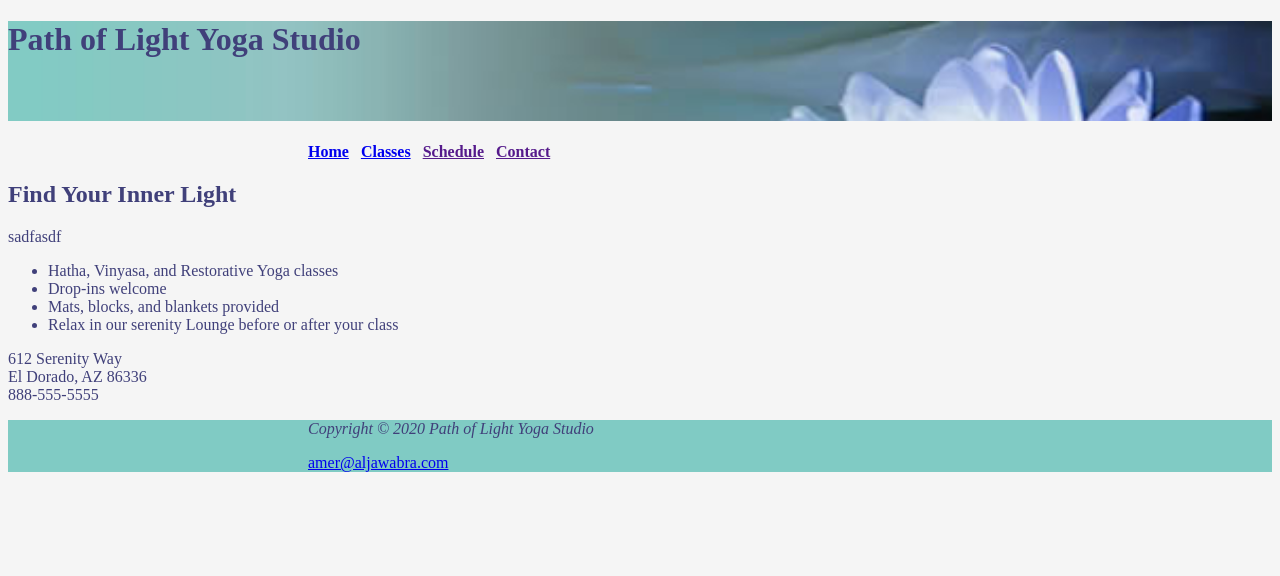
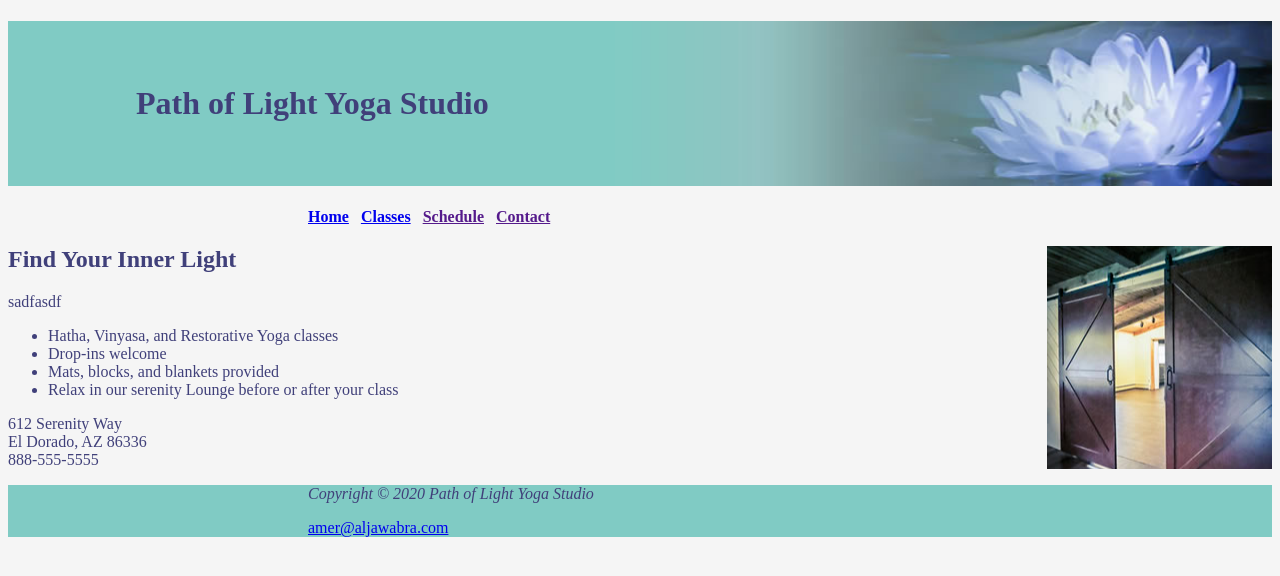
Before and after one commit to AmerKlaus/MyCodingSamples, a PHP site: page /home.html in a window 1280 px wide. Shown: the top 576 px of the page. Run offline with PHP 8.4, Linux system fonts and the light colour scheme.

Commit message:
lab3 solution

```diff
--- a/web/home.html
+++ b/web/home.html
@@ -7,8 +7,8 @@
 </head>
 <body>
     <head><h1>Path of Light Yoga Studio</h1></head>
-    <nav><p><b><a href="lab1.html">Home</a> &nbsp; <a href="classes.html">Classes</a> &nbsp; <a href="">Schedule</a> &nbsp; <a href="">Contact</a></b></p></nav>
-    <main>
+    <nav><p><b><a href="home.html">Home</a> &nbsp; <a href="classes.html">Classes</a> &nbsp; <a href="">Schedule</a> &nbsp; <a href="">Contact</a></b></p></nav>
+    <main id="home">
         <h2>Find Your Inner Light</h2>
         <section>
             <article>
--- a/web/yoga.css
+++ b/web/yoga.css
@@ -2,9 +2,12 @@ h1
 {
     background-color: #80CBC4;
     color: #40407A;
-    background: url(lilyheader.jpg) no-repeat top right;
-    background-size:cover;
-    height:100px;
+    background-image: url(lilyheader.jpg);
+    background-repeat: no-repeat;
+    background-position: right;
+    background-size:contain;
+    text-indent:2em;
+    padding:2em;
 }
 nav
 {
@@ -15,6 +18,12 @@ body
     background-color: #F5F5F5;
     color: #40407A;
 }
+#home
+{
+    background-image: url(yogadoor.jpg);
+    background-repeat: no-repeat;
+    background-position: right;
+}
 footer
 {
     background-color: #80CBC4;
```
Also changed, not shown: web/classes.html (+23 -6 lines).
